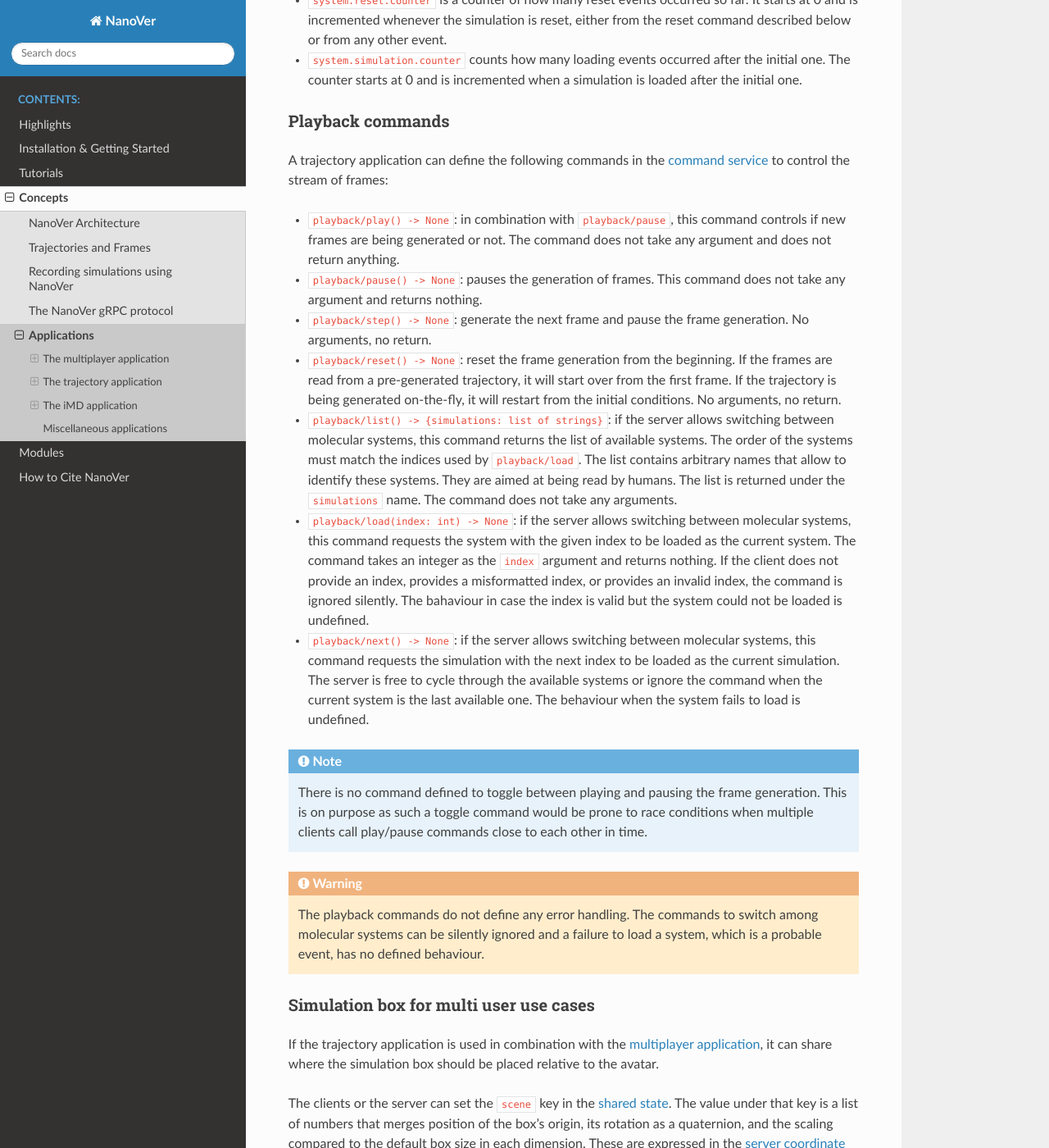
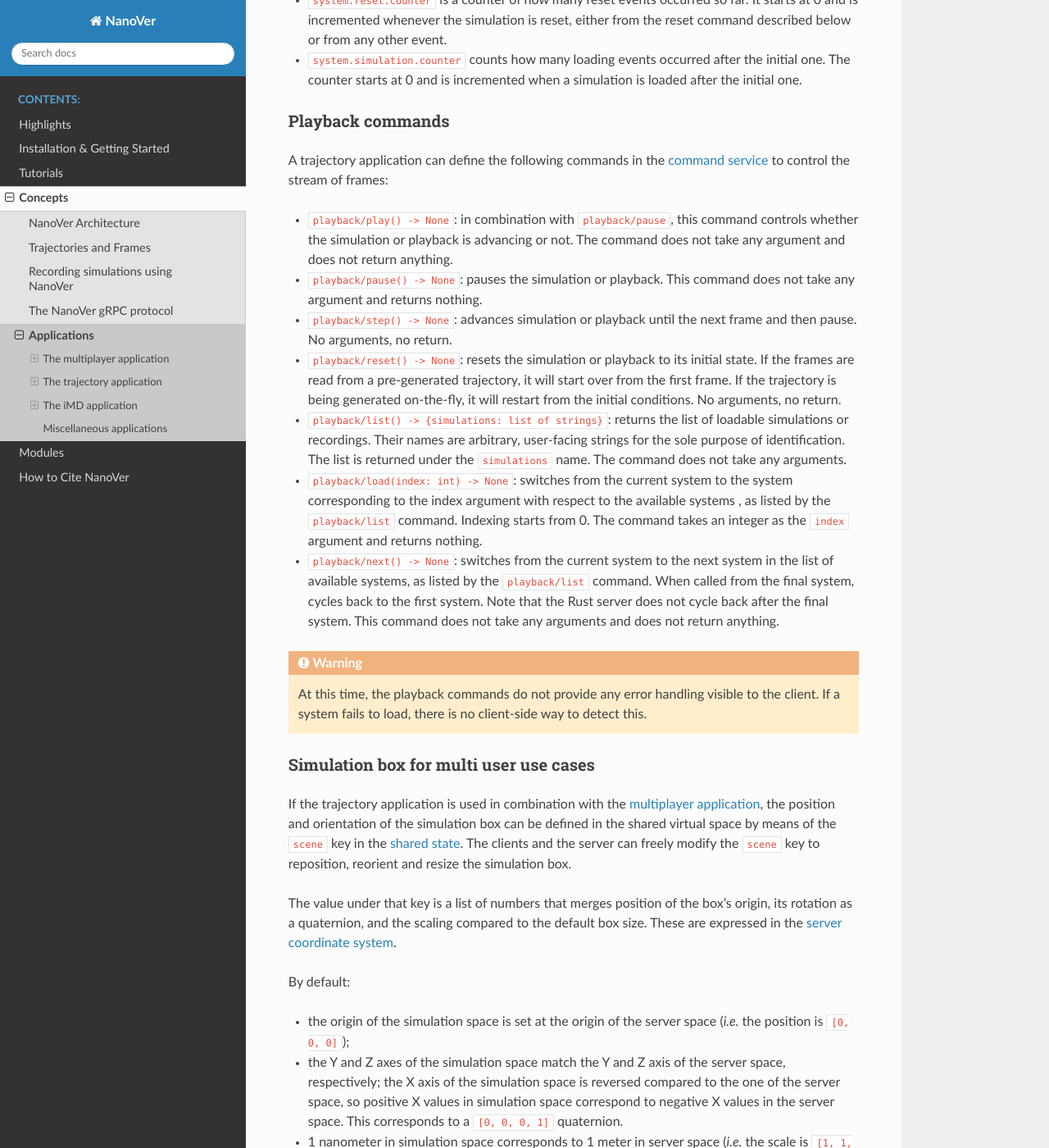
Before and after one commit to IRL2/nanover-docs, a Sphinx documentation site: the page built from source/concepts/applications.rst, in a window 1280 px wide and 1400 px high, scrolled down 9841 px. Shown: the whole window at 82% size. Built offline with Sphinx 7.4.7 and the Read the Docs theme 3.1.0, drawn with Linux system fonts in a browser that asks for light colours; pages that are not in the unit, such as notebooks, are missing from menus; the version number could not be read and is left out; some of the changed text lies outside the part shown.

Commit message:
Update the trajectory application section (Harry and Mark)

```diff
--- a/source/concepts/applications.rst
+++ b/source/concepts/applications.rst
@@ -552,59 +552,48 @@ A trajectory application can define the following commands in the :ref:`command
 service <command-service>` to control the stream of frames:
 
 * ``playback/play() -> None``: in combination with ``playback/pause``, this
-  command controls if new frames are being generated or not. The command does
-  not take any argument and does not return anything.
-* ``playback/pause() -> None``: pauses the generation of frames. This command
+  command controls whether the simulation or playback is advancing
+  or not. The command does not take any argument and does not return anything.
+* ``playback/pause() -> None``: pauses the simulation or playback. This command
   does not take any argument and returns nothing.
-* ``playback/step() -> None``: generate the next frame and pause the frame
-  generation. No arguments, no return.
-* ``playback/reset() -> None``: reset the frame generation from the beginning.
-  If the frames are read from a pre-generated trajectory, it will start over
+* ``playback/step() -> None``: advances simulation or playback until the next frame
+  and then pause. No arguments, no return.
+* ``playback/reset() -> None``: resets the simulation or playback to its initial
+  state. If the frames are read from a pre-generated trajectory, it will start over
   from the first frame. If the trajectory is being generated on-the-fly, it
   will restart from the initial conditions. No arguments, no return.
-* ``playback/list() -> {simulations: list of strings}``: if the server allows
-  switching between molecular systems, this command returns the list of
-  available systems. The order of the systems must match the indices used by
-  ``playback/load``. The list contains arbitrary names that allow to identify
-  these systems. They are aimed at being read by humans. The list is returned
+* ``playback/list() -> {simulations: list of strings}``: returns the list of
+  loadable simulations or recordings. Their names are arbitrary, user-facing
+  strings for the sole purpose of identification. The list is returned
   under the ``simulations`` name. The command does not take any arguments.
-* ``playback/load(index: int) -> None``: if the server allows switching between
-  molecular systems, this command requests the system with the given index to be
-  loaded as the current system. The command takes an integer as the ``index``
-  argument and returns nothing. If the client does not provide an index,
-  provides a misformatted index, or provides an invalid index, the command is
-  ignored silently. The bahaviour in case the index is valid but the system
-  could not be loaded is undefined.
-* ``playback/next() -> None``: if the server allows switching between molecular
-  systems, this command requests the simulation with the next index to be
-  loaded as the current simulation. The server is free to cycle through the
-  available systems or ignore the command when the current system is the last
-  available one. The behaviour when the system fails to load is undefined.
-
-.. note::
-
-   There is no command defined to toggle between playing and pausing the frame
-   generation. This is on purpose as such a toggle command would be prone to
-   race conditions when multiple clients call play/pause commands close to each
-   other in time.
+* ``playback/load(index: int) -> None``: switches from the current system to the
+  system corresponding to the index argument with respect to the available systems
+  , as listed by the ``playback/list`` command. Indexing starts from 0. The command
+  takes an integer as the ``index`` argument and returns nothing.
+* ``playback/next() -> None``: switches from the current system to the next
+  system in the list of available systems, as listed by the ``playback/list`` command.
+  When called from the final system, cycles back to the first system.
+  Note that the Rust server does not cycle back after the final system.
+  This command does not take any arguments and does not return anything.
 
 .. warning::
 
-   The playback commands do not define any error handling. The commands to
-   switch among molecular systems can be silently ignored and a failure to load
-   a system, which is a probable event, has no defined behaviour.
+   At this time, the playback commands do not provide any error handling visible
+   to the client. If a system fails to load, there is no client-side way to
+   detect this.
 
 Simulation box for multi user use cases
 ~~~~~~~~~~~~~~~~~~~~~~~~~~~~~~~~~~~~~~~
 
 If the trajectory application is used in combination with the :ref:`multiplayer
-application <multiplayer-application>`, it can share where the simulation box
-should be placed relative to the avatar.
+application <multiplayer-application>`, the position and orientation of the
+simulation box can be defined in the shared virtual space by means of the ``scene``
+key in the :ref:`shared state <state-service>`. The clients and the server can
+freely modify the ``scene`` key to reposition, reorient and resize the simulation box.
 
-The clients or the server can set the ``scene`` key in the :ref:`shared state
-<state-service>`. The value under that key is a list of numbers that merges
+The value under that key is a list of numbers that merges
 position of the box's origin, its rotation as a quaternion, and the scaling
-compared to the default box size in each dimension. These are expressed in the
+compared to the default box size. These are expressed in the
 :ref:`server coordinate system <multiplayer-coordinate-systems>`.
 
 By default:
@@ -636,8 +625,8 @@ wrong length, or include negative scale values.
 
 .. warning::
 
-   The scale can be set to any value but it must be set to 3 identical
-   values for the simulation space to keep its aspect ratio.
+   The scaling format technically supports non-uniform scales, however this is
+   likely to cause rendering issues.
 
 The ``scene`` key is likely to be modified often and by multiple users. To
 avoid conflict, users should :ref:`lock <state-locks-description>` the key
```
Also changed, not shown: other parts of source/concepts/applications.rst (+3 -3 lines).
